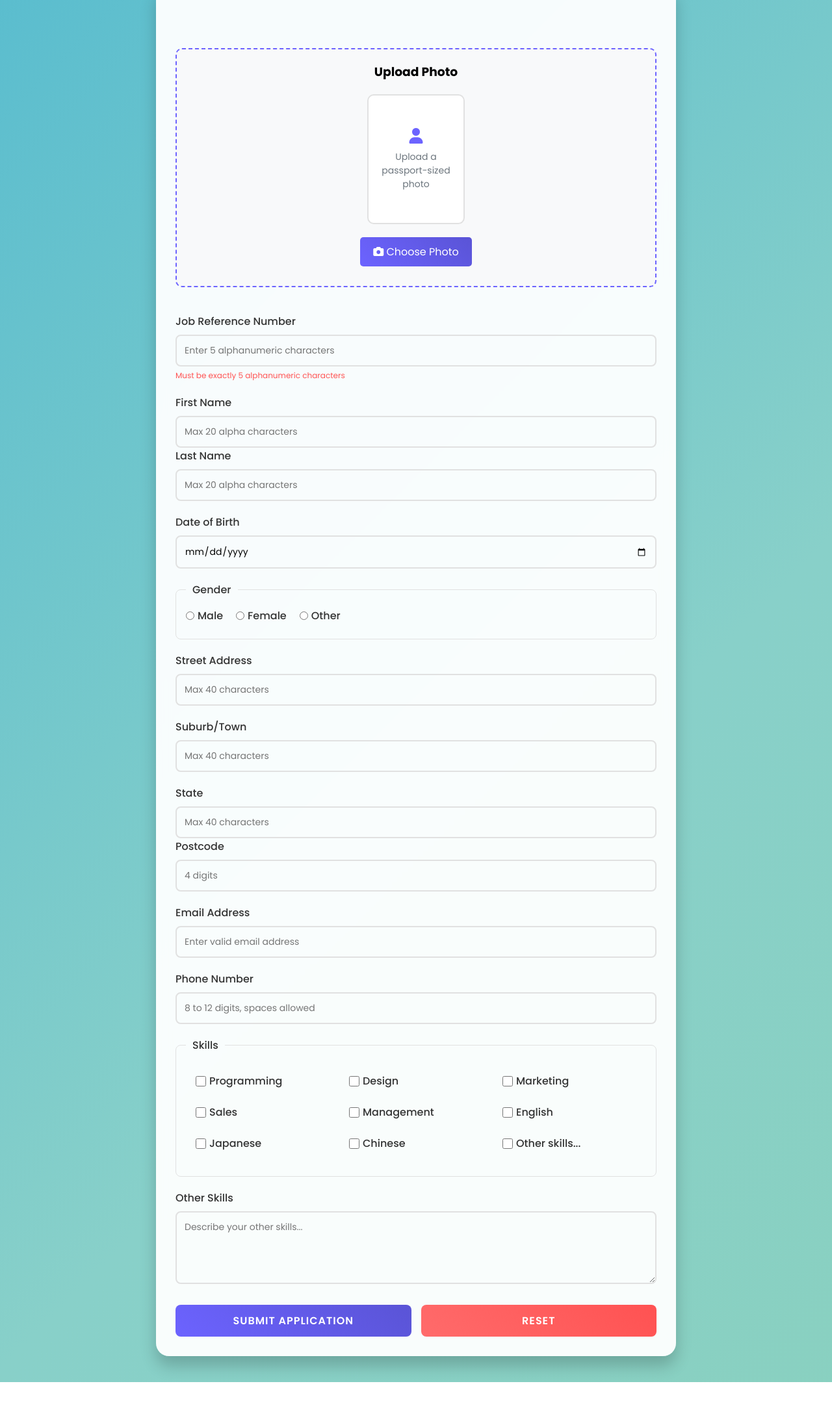
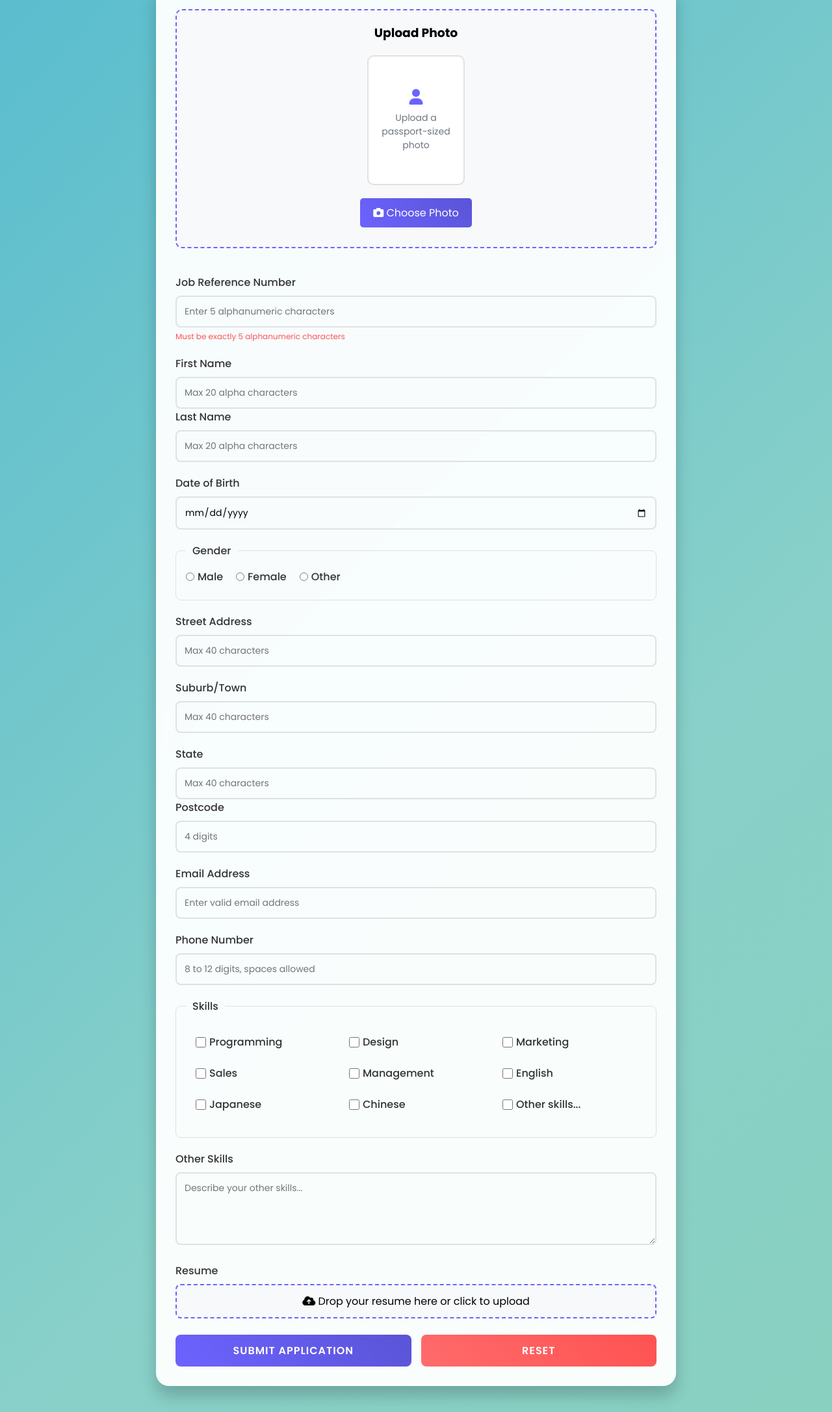
Before and after one commit to ascensionfm/cos10026-web, a PHP site: page /apply.html in a window 1280 px wide. Shown: the part 126-2299 px from the top of the page at 65% size. Before the commit the page ends 2253 px from the top, so only its background shows below. Run offline with PHP 8.4, Linux system fonts and the light colour scheme.

Commit message:
file upload + img uplupl

```diff
--- a/apply.html
+++ b/apply.html
@@ -231,6 +231,17 @@
                 ></textarea>
             </div>
 
+            <div class="form-group">
+                <label>Resume</label>
+                <div class="file-input-container">
+                    <div class="file-input-trigger">
+                        <i class="fas fa-cloud-upload-alt"></i>
+                        <span>Drop your resume here or click to upload</span>
+                    </div>
+                    <input type="file" id="resume" accept=".pdf,.doc,.docx" required />
+                </div>
+            </div>
+
             <div class="btn-container">
                 <button type="submit" class="btn btn-submit">
                     Submit Application
@@ -263,5 +274,15 @@
                 photoName.textContent = '';
             }
         }
+
+        document.getElementById('resume').addEventListener('change', function(e) {
+            const fileName = e.target.files[0]?.name;
+            const trigger = this.parentElement.querySelector('.file-input-trigger');
+            if (fileName) {
+                trigger.innerHTML = `<i class="fas fa-file"></i> ${fileName}`;
+            } else {
+                trigger.innerHTML = `<i class="fas fa-cloud-upload-alt"></i> Drop your resume here or click to upload`;
+            }
+        });
     </script>
 </body>
--- a/style-apply.css
+++ b/style-apply.css
@@ -181,7 +181,7 @@ body {
 .container {
     background-color: rgba(255, 255, 255, 0.95);
     padding: 30px;
-    padding-top: 100px;
+    padding-top: 40px;
     border-radius: 20px;
     box-shadow: 0 15px 25px rgba(0, 0, 0, 0.2);
     width: 100%;
@@ -374,6 +374,37 @@ body {
     flex: 1;
 }
 
+/* File Upload */
+
+.file-input-container {
+    position: relative;
+    overflow: hidden;
+}
+
+.file-input-container input[type="file"] {
+    position: absolute;
+    left: 0;
+    top: 0;
+    opacity: 0;
+    cursor: pointer;
+    width: 100%;
+    height: 100%;
+}
+
+.file-input-trigger {
+    display: block;
+    padding: 12px;
+    background: #f8f9fa;
+    border: 2px dashed #6c63ff;
+    border-radius: 8px;
+    text-align: center;
+    transition: all 0.3s ease;
+}
+
+.file-input-trigger:hover {
+    background: #e9ecef;
+}
+
 .btn-container {
     display: flex;
     gap: 15px;
```
